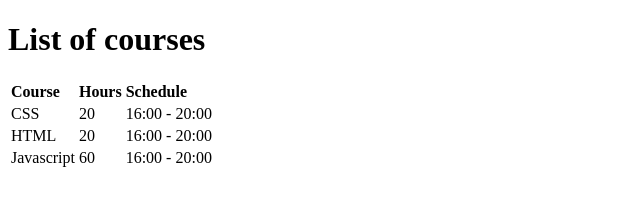
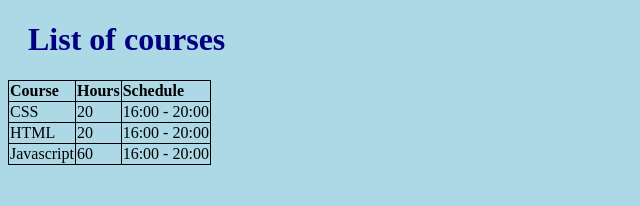
Before and after one commit to angeldefinityfirst/GitFlow, a plain HTML site: page index.html in a window 1280 px wide. Shown: the whole page, without its empty margins (0-640 px from the left). Drawn offline with Linux system fonts and the light colour scheme.

Commit message:
Add Stylesheet to the document

```diff
--- a/index.html
+++ b/index.html
@@ -3,6 +3,7 @@
 <head>
 <meta charset="UTF-8">
 <title>Example simple table</title>
+<link rel="stylesheet" type="text/css" href="mystyle.css">
 </head>
 <body>
     <h1>List of courses</h1>
--- /dev/null
+++ b/mystyle.css
@@ -0,0 +1,16 @@
+body {
+    background-color: lightblue;
+}
+
+h1 {
+    color: navy;
+    margin-left: 20px;
+}
+
+table {
+    border-collapse: collapse;
+}
+
+table, th, td {
+    border: 1px solid black;
+}
```
